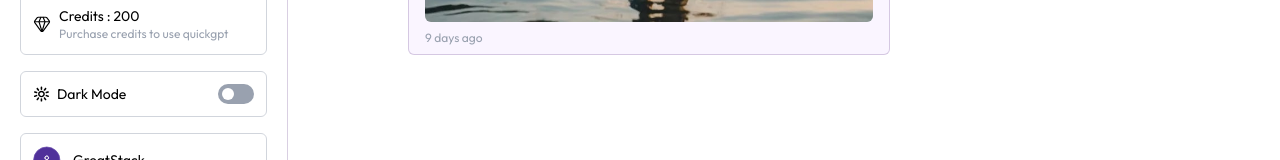
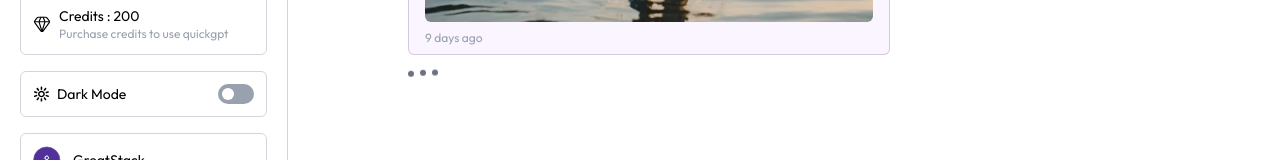
Before and after one commit to natitam1/NatnaelGPT, a React (Vite) app in the folder client/: page / in a window 1280 px wide. Shown: the part 593-753 px from the top of the page. Built offline with nearby package versions, Linux system fonts and the light colour scheme.

Commit message:
Add a loader component

```diff
--- a/client/src/components/ChatBox.jsx
+++ b/client/src/components/ChatBox.jsx
@@ -6,7 +6,7 @@ import Message from "./Message";
 const ChatBox = () => {
   const { selectedChat, theme } = useAppContext();
   const [messages, setMessages] = useState([]);
-  const [loading, setLoading] = useState(false);
+  const [loading, setLoading] = useState(true);
 
   useEffect(() => {
     if (selectedChat) {
@@ -33,6 +33,14 @@ const ChatBox = () => {
         {messages.map((message, index) => (
           <Message key={index} message={message} />
         ))}
+        {/* Three Dots Loading */}
+        {loading && (
+          <div className="loader flex items-center gap-1.5">
+            <div className="w-1.5 h-1.5 rounded-full bg-gray-500 dark:bg-white animate-bounce"></div>
+            <div className="w-1.5 h-1.5 rounded-full bg-gray-500 dark:bg-white animate-bounce"></div>
+            <div className="w-1.5 h-1.5 rounded-full bg-gray-500 dark:bg-white animate-bounce"></div>
+          </div>
+        )}
       </div>
     </div>
   );
--- a/client/src/index.css
+++ b/client/src/index.css
@@ -17,3 +17,11 @@
 .reset-tw :not(pre):not(code) {
   all: revert;
 }
+
+.loader div:nth-child(2) {
+  animation-delay: 0.2s;
+}
+
+.loader div:nth-child(3) {
+  animation-delay: 0.4s;
+}
```
